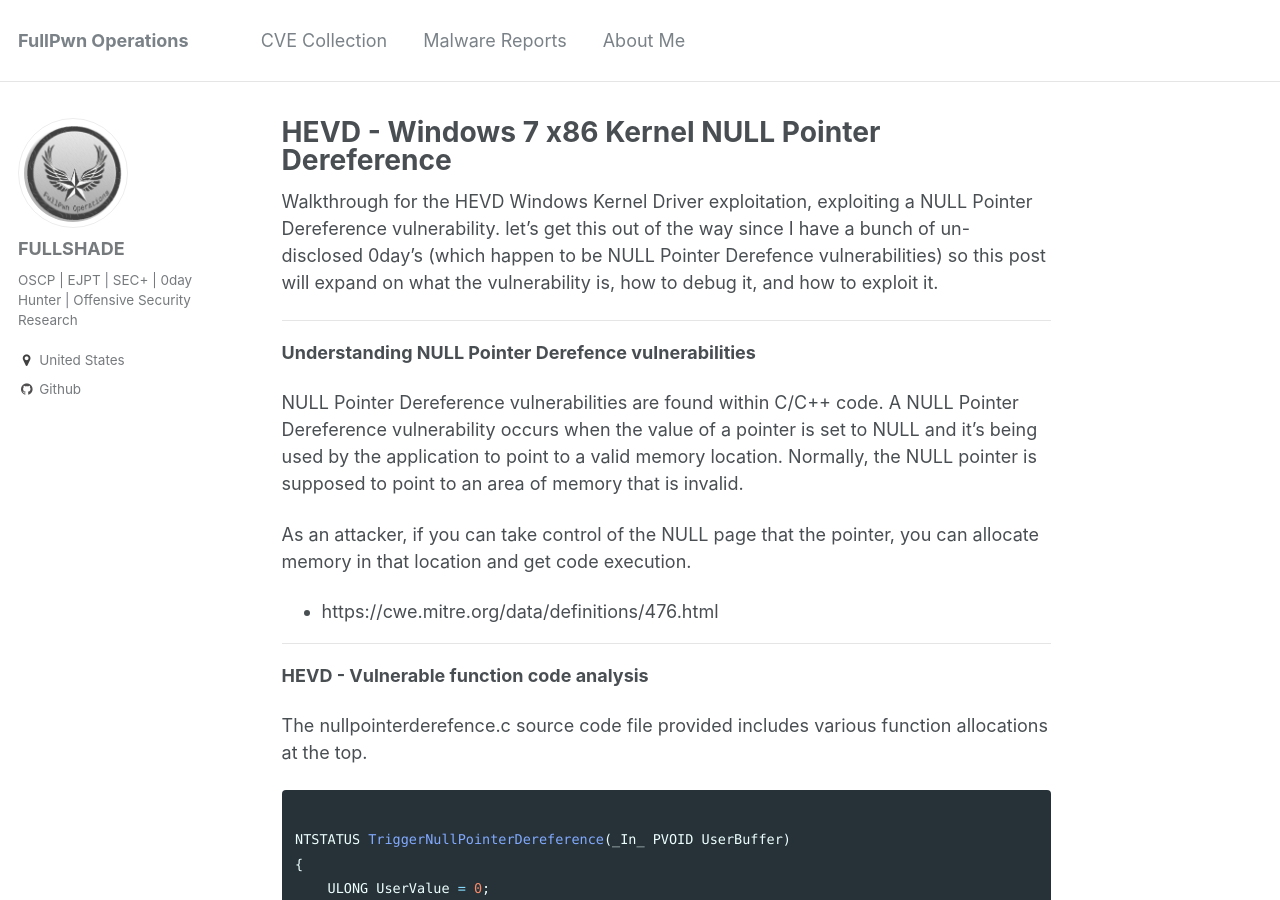
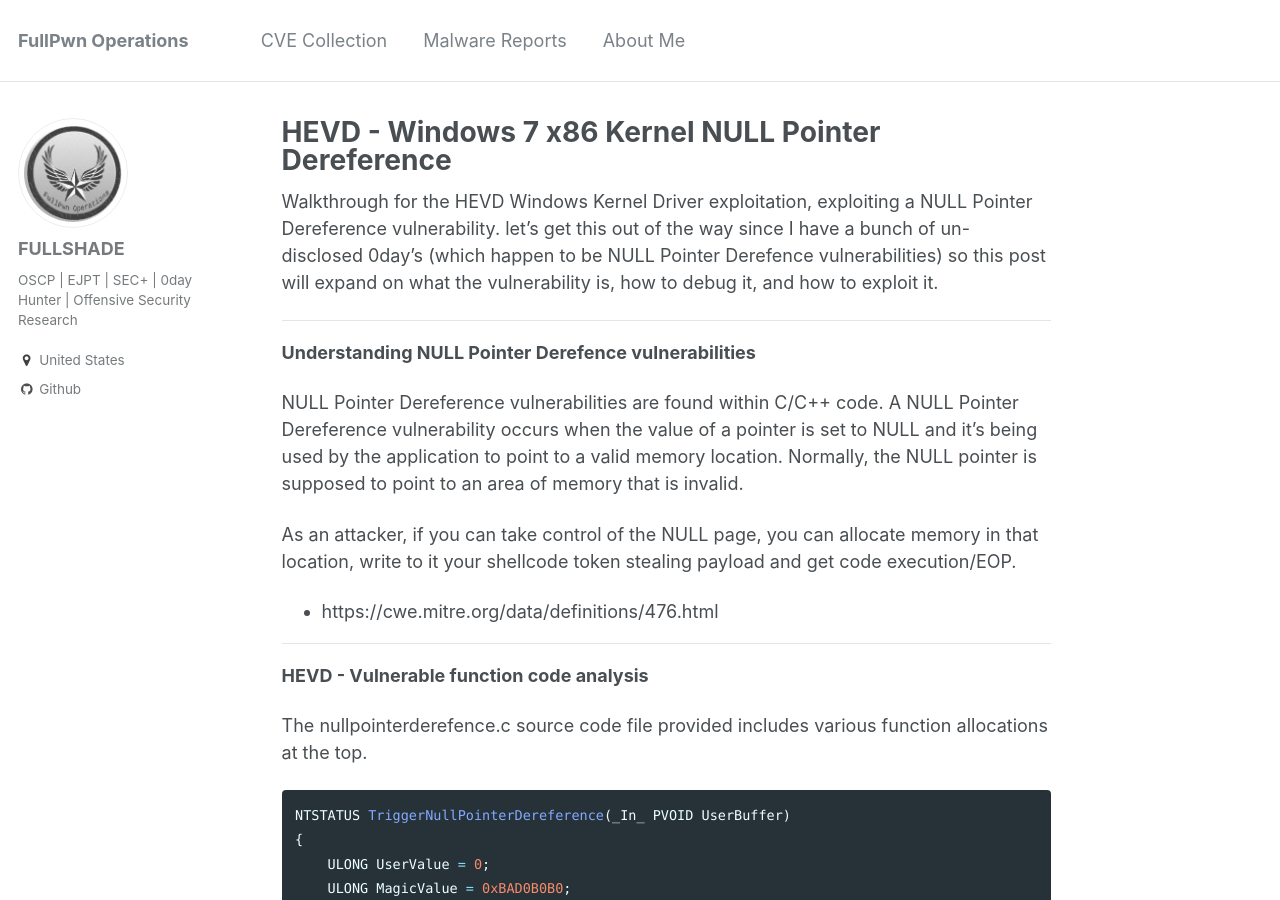
Before and after one commit to asdyxcyxc/FULLSHADE.github.io, a Jekyll site: the page built from _posts/2020-02-08-HEVD_null-pointer.md, in a window 1280 px wide and 900 px high. Built offline with Jekyll 4.4.1, drawn with Linux system fonts in a browser that asks for light colours; comment, search, counter and statistics services are not loaded.

Commit message:
Update 2020-02-08-HEVD_null-pointer.md

````diff
--- a/_posts/2020-02-08-HEVD_null-pointer.md
+++ b/_posts/2020-02-08-HEVD_null-pointer.md
@@ -11,7 +11,7 @@ Walkthrough for the HEVD Windows Kernel Driver exploitation, exploiting a NULL P
 
 NULL Pointer Dereference vulnerabilities are found within C/C++ code. A NULL Pointer Dereference vulnerability occurs when the value of a pointer is set to NULL and it's being used by the application to point to a valid memory location. Normally, the NULL pointer is supposed to point to an area of memory that is invalid.
 
-As an attacker, if you can take control of the NULL page that the pointer, you can allocate memory in that location and get code execution.
+As an attacker, if you can take control of the NULL page, you can allocate memory in that location, write to it your shellcode token stealing payload and get code execution/EOP.
 
 - https://cwe.mitre.org/data/definitions/476.html
 
@@ -22,7 +22,6 @@ As an attacker, if you can take control of the NULL page that the pointer, you c
 The nullpointerderefence.c source code file provided includes various function allocations at the top.
 
 ```c++
-
 NTSTATUS TriggerNullPointerDereference(_In_ PVOID UserBuffer)
 {
     ULONG UserValue = 0;
@@ -46,6 +45,7 @@ NullPointerDereference = (PNULL_POINTER_DEREFERENCE)ExAllocatePoolWithTag(
 ```
 Here the `ExAllocatePoolWithTag()` function is
 
+----
 
 **IOCTL Discovery with IDA**
 
````
Also changed, not shown: other parts of _posts/2020-02-08-HEVD_null-pointer.md (+10 -0 lines).
